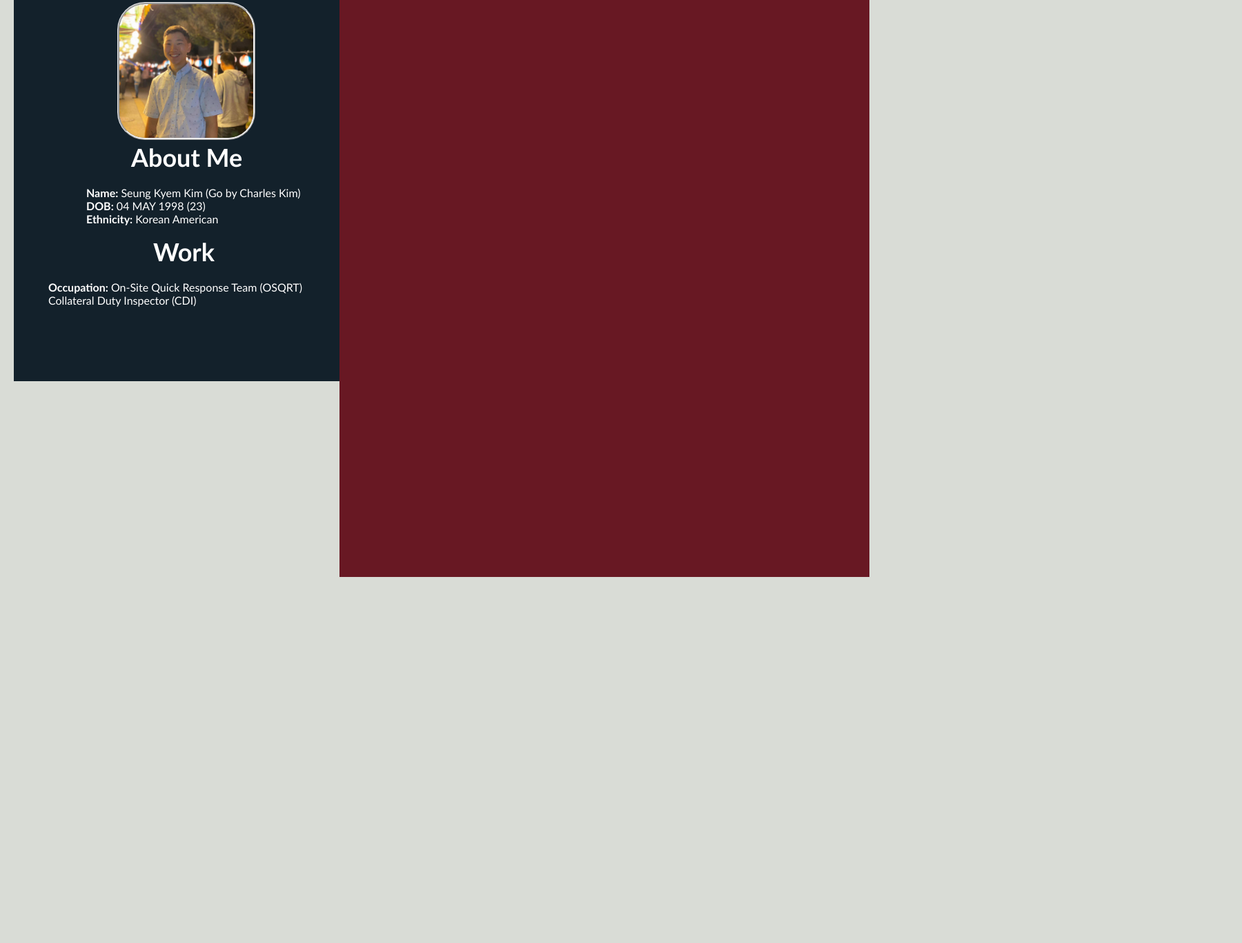
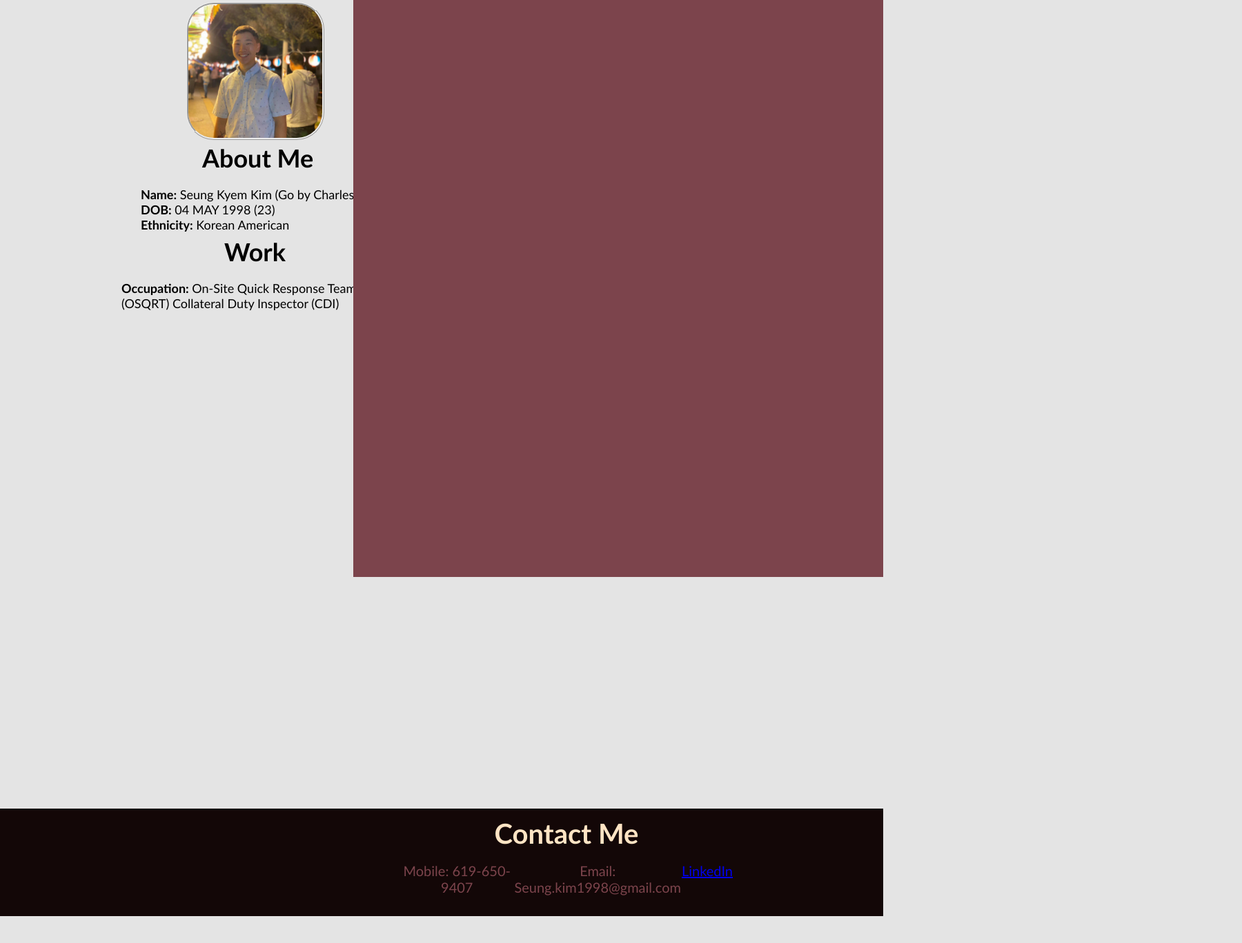
Before and after one commit to kims1998/Learn-About-Me, a plain HTML site: page Assets/index.html in a window 1280 px wide. Shown: the part 144-1512 px from the top of the page at 69% size, 1800 px wide, since content can reach past the window. After the commit the page ends 1473 px from the top, so only its background shows below. Drawn offline with Linux system fonts and the light colour scheme; files whose address does not match are found by name.

Commit message:
Made adjustment to the structure of the CSS along with adding more information

```diff
--- a/Assets/index.html
+++ b/Assets/index.html
@@ -52,11 +52,11 @@
     </aside>
     <footer class="footer">
         <h2>Contact Me</h2>
-
-            <p> Mobile: 619-650-9407 </p>
-            <p> Email: Seung.kim1998@gmail.com</p>
-            <p> <a href="https://www.linkedin.com/in/seungkyem-kim/">LinkedIn</a></p>
-
+           <p class="Contacts">
+            <p1> Mobile: 619-650-9407 </p1>
+            <p2> Email: Seung.kim1998@gmail.com</p2>
+            <p3> <a href="https://www.linkedin.com/in/seungkyem-kim/">LinkedIn</a></p3>
+        </p>
     </footer>
 </body>
 
--- a/Assets/style.css
+++ b/Assets/style.css
@@ -2,18 +2,19 @@
     box-sizing: border-box;
     padding: 0;
     margin: 0;
+    max-height: 100%;
   }
 
   body {
-    background-color: #d9dcd6;
+    background-color: #e4e4e4fa;
   }
 
   .header {
     padding: 20px;
     font-family: "Trebuchet MS", "Lucida Sans Unicode", "Lucida Grande",
       "Lucida Sans", Arial, sans-serif;
-    background-color: #2a607c;
-    color: #ffffff;
+    background-color: #a10909;
+    color: #f0e32c;
   }
 
   .header h1 {
@@ -21,34 +22,22 @@
     font-size: 48px;
   }
 
-  .header h1 .seo {
-    color: #d9dcd6;
-  }
-
   .header nav {
     padding-top: 15px;
     margin-right: 20px;
     float: right;
-    font-family: "Gill Sans", "Gill Sans MT", Calibri, "Trebuchet MS", sans-serif,
-      20px;
+    font-family: "Gill Sans", "Gill Sans MT", Calibri, "Trebuchet MS", sans-serif, 20px;
+    color: white;
   }
 
   .header nav ul {
     list-style-type: none;
+    font-size: larger;
+    filter: contrast(100%);
   }
 
   .header nav ul li {
     display: inline-block;
-    margin-left: 25px;
-  }
-
-  .float-left {
-    float: left;
-    margin-right: 25px;
-  }
-
-  .float-right {
-    float: right;
     margin-left: 25px;
   }
 
@@ -61,21 +50,18 @@
     img {
         width: 200px;
         position: relative;
-        left: 100px;
+        left: 150px;
         border-radius: 40px;
         border-style: ridge;
     }
 
   .Synopsis {
-    margin-right: 20px;
     margin-bottom: 100%;
     padding: 20px;
-    clear: both;
     float: right;
     width: 60%;
-    height: 100%;
     font-family: "Gill Sans", "Gill Sans MT", Calibri, "Trebuchet MS", sans-serif;
-    background-color: #681823;
+    background-color: #7c444c;
     position: relative;
     top: -600px;
   }
@@ -86,51 +72,68 @@
   }
 
   .About-Me,
-  .Work{
+  .Work {
     padding: 50px;
     height: 300px;
     width: 500px;
     font-family: "Gill Sans", "Gill Sans MT", Calibri, "Trebuchet MS", sans-serif;
-    background-color: #13212b;
-    color: #ffffff;
+    color: black;
+    position: relative;
+    left: 50px;
+    font-size: 18px;
   }
 
 .About-Me p{
     position: relative;
-    left: 55px;
+    left: 84px;
 }
+
+  .Work p {
+    position: relative;
+    left: 56px;
+  }
 
   .About-Me h2,
   .Work h2 {
       margin-bottom: 20px;
       font-size: 36px;
+      position: relative;
   }
 
   .About-Me h2{
-    position: relative;
-    left: 120px
+    left: 173px;
   }
 
   .Work h2{
     margin-top: 40px;
-    position: relative;
-    left: 152px;
+    left: 205px;
   }
 
-  .footer {
+  footer {
     padding: 30px;
-    clear: both;
     font-family: "Trebuchet MS", "Lucida Sans Unicode", "Lucida Grande",
       "Lucida Sans", Arial, sans-serif;
     text-align: center;
+    position: relative;
+    top: 620px;
+    background-color: #130707;
+   }
+
+.footer h2,
+P.Contacts {
+position: relative;
+left: 550px;
+}
+
+  .footer h2 {
+    font-size: 40px;
+    color: bisque;
+    top: -18px
   }
 
-  .footer p {
+  P.Contacts {
     display: flex;
-    flex-direction: row;
+    justify-content: space-between;
+    font-size: 20px;
+    color: #7c444c;
   }
-
-  .footer h2 {
-    font-size: 20px;
-
-  }
```
